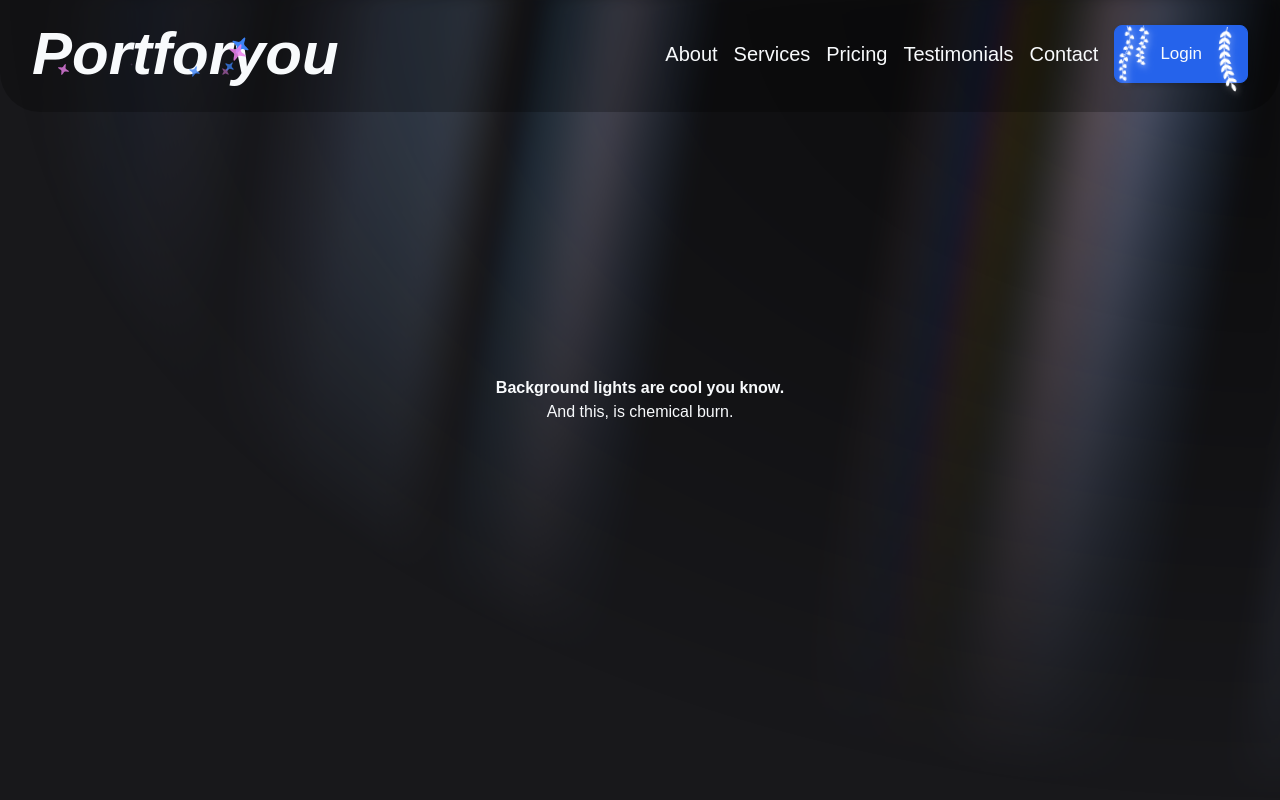
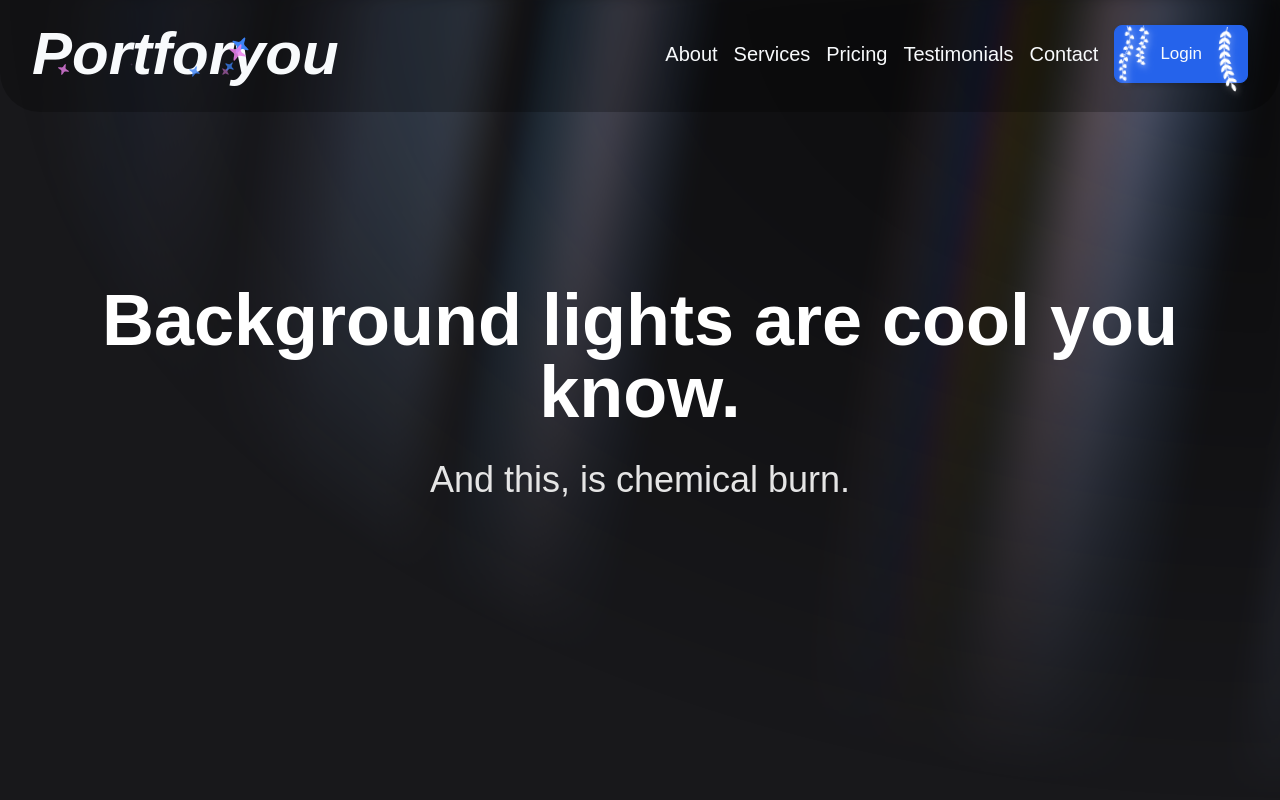
Before and after one commit to Mohamed-El-Sharqawy/Portforyou, a Next.js app: page / in a window 1280 px wide. Shown: the top 800 px of the page. Built offline with nearby package versions, Linux system fonts and the light colour scheme.

Commit message:
remove errors and style the hero section

```diff
--- a/src/components/ui/aurora-background.tsx
+++ b/src/components/ui/aurora-background.tsx
@@ -17,7 +17,7 @@ export const AuroraBackground = ({
     <main>
       <div
         className={cn(
-          "relative flex flex-col h-[100vh] items-center justify-center bg-zinc-50 dark:bg-zinc-900 text-slate-950 transition-bg",
+          "relative flex flex-col  h-[100vh] items-center justify-center bg-zinc-50 dark:bg-zinc-900  text-slate-950 transition-bg",
           className
         )}
         {...props}
--- a/src/features/marketing/components/Hero/Hero.tsx
+++ b/src/features/marketing/components/Hero/Hero.tsx
@@ -2,20 +2,13 @@
 
 import { AuroraBackground } from "@/components/ui/aurora-background";
 import { motion } from "framer-motion";
+import "./hero.css";
 
 export default function Hero() {
   return (
     <section>
-      <Test />
-    </section>
-  );
-}
-
-const Test = () => {
-  return (
-    <AuroraBackground className="text-white">
+      <AuroraBackground className="hero text-white">
         <motion.div
-        className="relative flex flex-col gap-4 items-center justify-center px-4"
           initial={{ opacity: 0.0, y: 40 }}
           whileInView={{ opacity: 1, y: 0 }}
           transition={{
@@ -24,13 +17,10 @@ const Test = () => {
             ease: "easeInOut",
           }}
         >
-        <p className="text-3xl md:text-7xl font-bold dark:text-white text-center">
-          Background lights are cool you know.
-        </p>
-        <p className="font-extralight text-base md:text-4xl dark:text-neutral-200 py-4">
-          And this, is chemical burn.
-        </p>
+          <p className="hero-head">Background lights are cool you know.</p>
+          <p className="hero-paragraph">And this, is chemical burn.</p>
         </motion.div>
-    </AuroraBackground>
+      </AuroraBackground>{" "}
+    </section>
   );
-};
+}
--- /dev/null
+++ b/src/features/marketing/components/Hero/hero.css
@@ -0,0 +1,6 @@
+.hero .hero-head {
+  @apply relative text-3xl md:text-7xl font-bold dark:text-white text-center mb-4;
+}
+.hero .hero-paragraph {
+  @apply relative font-extralight text-base md:text-4xl dark:text-neutral-200 py-4 text-center;
+}
```
Lines whose indentation alone changed are shown as unchanged.
